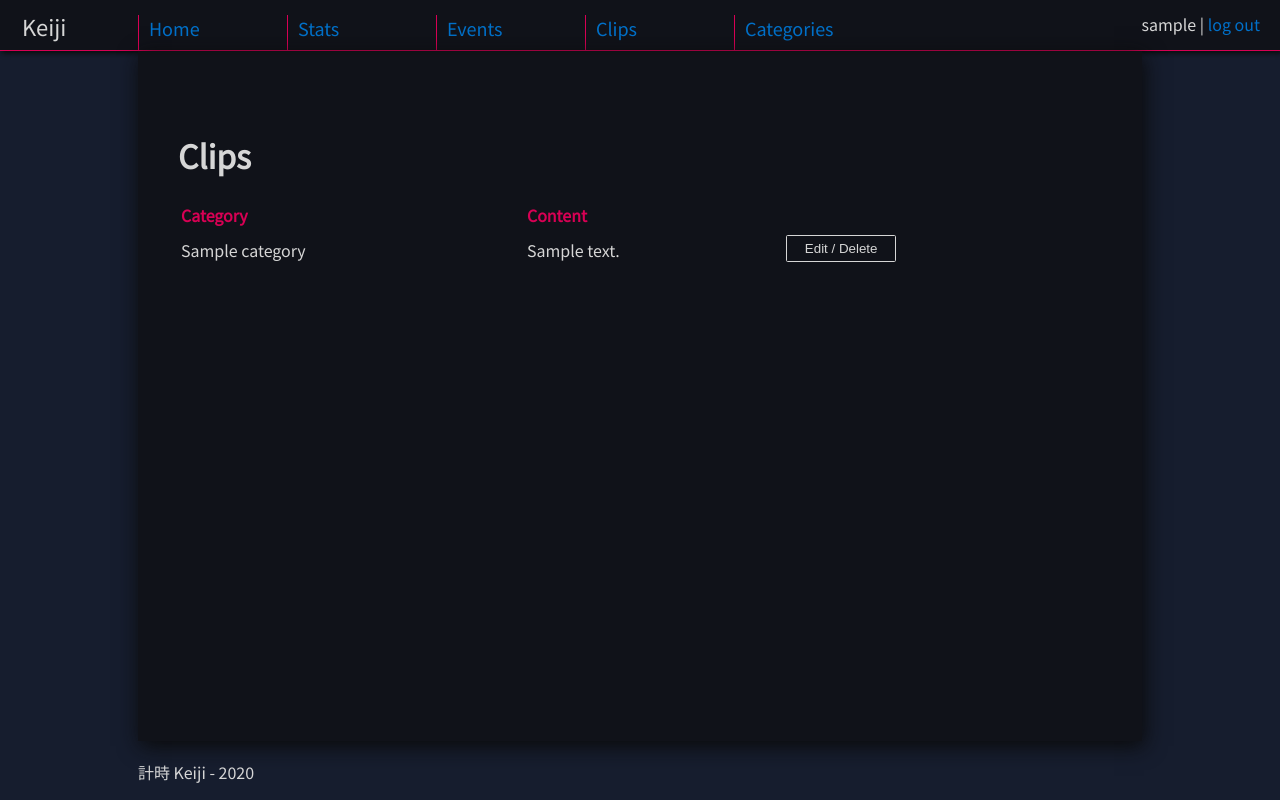
After one commit to CrescentKohana/keiji, a Flask app: page /clips in a window 1280 px wide. The commit adds this page. Run offline with Flask 2, Linux system fonts and the light colour scheme; a user stored in the database is signed in; tables that the repository leaves empty hold one stand-in row (values such as "Sample post").

Commit message:
Added Clips feature

```diff
--- /dev/null
+++ b/application/clips/forms.py
@@ -0,0 +1,25 @@
+from flask_wtf import FlaskForm
+from flask_login import current_user
+from wtforms import TextAreaField, validators
+from wtforms.ext.sqlalchemy.fields import QuerySelectField
+
+from application.categories import models
+
+
+class ClipForm(FlaskForm):
+    category_id = QuerySelectField(
+        "Category",
+        get_label="name",
+        query_factory=lambda: models.Category.query.filter_by(account_id=current_user.id)
+    )
+
+    content = TextAreaField(
+        "Content",
+        [
+            validators.Length(min=2, max=4096),
+            validators.data_required()
+        ]
+    )
+
+    class Meta:
+        csrf = False
--- /dev/null
+++ b/application/clips/models.py
@@ -0,0 +1,48 @@
+from application import db
+from application.models import Base
+
+from sqlalchemy import text
+
+
+class Clip(Base):
+    content = db.Column(
+        db.String(4096),
+        nullable=True
+    )
+
+    category_id = db.Column(
+        db.Integer,
+        db.ForeignKey('category.id'),
+        nullable=False
+    )
+
+    def __repr__(self):
+        return str(self.id)
+
+    def __init__(self, category_id, content):
+        self.category_id = category_id
+        self.content = content
+
+    @staticmethod
+    def find_clips_user_has_permissions_to(current_user_id):
+        query = text("SELECT CL.id, CL.date_created, CL.date_modified, CL.content, CL.category_id "
+                     "FROM Clip as CL "
+                     "LEFT JOIN Category as C "
+                     "ON C.id = CL.category_id "
+                     "WHERE (C.account_id = :user_id) "
+                     "GROUP BY CL.id",
+                     current_user_id).params(user_id=current_user_id)
+
+        return db.engine.execute(query)
+
+    @staticmethod
+    def get_clip_owner(clip_id):
+        query = text("SELECT C.account_id "
+                     "FROM Category as C "
+                     "LEFT JOIN Clip as CL "
+                     "ON C.id = CL.category_id "
+                     "WHERE (CL.id = :clid) "
+                     "GROUP BY CL.id",
+                     clip_id).params(clid=clip_id)
+
+        return db.engine.execute(query).first().items()[0][1]
--- /dev/null
+++ b/application/clips/views.py
@@ -0,0 +1,77 @@
+from flask import redirect, render_template, request, url_for
+from flask_login import login_required, current_user
+
+from application import app, db
+from application.clips.models import Clip
+from application.clips.forms import ClipForm
+
+from application.categories.models import Category
+
+
+@app.route("/clips", methods=["GET", "POST"])
+@login_required
+def clips_index():
+    return render_template(
+        "clips/list.html",
+        clips=list(Clip.find_clips_user_has_permissions_to(current_user.id)),
+        category=Category.query.filter(Category.id == Clip.category_id).first(),
+        form=ClipForm()
+    )
+
+
+@app.route("/clips/new")
+@login_required
+def clips_form():
+    return render_template("clips/new.html", form=ClipForm())
+
+
+@app.route("/clips/<clip_id>/edit", methods=["POST"])
+@login_required
+def clips_edit(clip_id):
+    if Clip.get_clip_owner(clip_id) == current_user.id:
+        form = ClipForm(request.form)
+
+        if not form.validate():
+            form.content.data = ""
+            return render_template(
+                "clips/list.html",
+                clips=list(Clip.find_clips_user_has_permissions_to(current_user.id)),
+                category=Category.query.filter(Category.id == Clip.category_id).first(),
+                form=form
+            )
+
+        c = Clip.query.get(clip_id)
+
+        c.category_id = form.category_id.data.id
+        c.content = form.content.data
+        db.session().commit()
+
+    return redirect(url_for("clips_index"))
+
+
+@app.route("/clips/<clip_id>/delete", methods=["POST"])
+@login_required
+def clips_delete(clip_id):
+    if Clip.get_clip_owner(clip_id) == current_user.id:
+        c = Clip.query.get(clip_id)
+
+        db.session.delete(c)
+        db.session().commit()
+
+    return redirect(url_for("clips_index"))
+
+
+@app.route("/clips/", methods=["POST"])
+@login_required
+def clips_create():
+    form = ClipForm(request.form)
+
+    if not form.validate():
+        return render_template("clips/new.html", form=form)
+
+    c = Clip(request.form['category_id'], request.form['content'])
+
+    db.session().add(c)
+    db.session().commit()
+
+    return redirect(url_for("clips_index"))
--- a/application/events/models.py
+++ b/application/events/models.py
@@ -39,8 +39,7 @@ class Event(Base):
                      "GROUP BY E.id",
                      current_user_id).params(user_id=current_user_id)
 
-        result = db.engine.execute(query)
-        return result
+        return db.engine.execute(query)
 
     @staticmethod
     def get_event_owner(event_id):
@@ -52,5 +51,4 @@ class Event(Base):
                      "GROUP BY E.id",
                      event_id).params(eid=event_id)
 
-        result = db.engine.execute(query)
-        return result
+        return db.engine.execute(query).first().items()[0][1]
--- a/application/static/css/style.css
+++ b/application/static/css/style.css
@@ -24,7 +24,7 @@ body {
   box-shadow: 2px 2px 5px #0a0a0a;
 }
 
-#content {
+#main_content {
   margin: 0 calc(10% + 10px) 0 calc(10% + 10px);
   padding: 60px 40px 40px 40px;
   min-height: calc(100vh - 210px);
--- /dev/null
+++ b/application/templates/clips/list.html
@@ -0,0 +1,83 @@
+{% extends "layout.html" %}
+
+{% block body %}
+  <h1>Clips</h1>
+  <table>
+    <tr class="label">
+      <th>{{ form.category_id.label }}</th>
+      <th>{{ form.content.label }}</th>
+    </tr>
+
+    {% for clip in clips %}
+    <tr class="item">
+      <td>{{ category.query.filter_by(id=clip.category_id).first().name }}</td>
+      <td>{{ clip.content }}</td>
+
+      <td>
+        <button style="width: 110px;" id="edit-button-{{ clip.id }}" class="edit button" onclick="show_edit({{ clip.id }})">
+          Edit / Delete
+        </button>
+      </td>
+
+    </tr>
+    {% endfor %}
+  </table>
+  <br>
+
+  {% for clip in clips %}
+    <div style="display: none" id="edit-{{ clip.id }}" class="edit">
+      <form method="POST" action="{{ url_for('clips_edit', clip_id=clip.id) }}">
+
+      <div class="edit-element">
+        <div>{{ form.category_id.label }}</div>
+        <div>{{ form.category_id }}</div>
+        <ul>
+          {% for error in form.category_id.errors %}
+            <li>{{ error }}</li>
+          {% endfor %}
+        </ul>
+      </div>
+      <br>
+      <div class="edit-element">
+        <div>{{ form.content.label }}</div>
+        <div>{{ form.content }}</div>
+        <ul>
+          {% for error in form.content.errors %}
+            <li>{{ error }}</li>
+          {% endfor %}
+        </ul>
+      </div>
+
+      <br><input class="button edit-element" type="submit" value="Save"/>
+      </form>
+
+      <form method="POST" action="{{ url_for('clips_delete', clip_id=clip.id) }}">
+        <input class="button" type="submit" value="Delete"/>
+      </form>
+
+    </div>
+  {% endfor %}
+
+  <script>
+      function show_edit(id) {
+          const e = document.getElementById(`edit-${id}`);
+          const eClasses = document.getElementsByClassName(`edit`);
+
+          if (e.style.display === "none") {
+              for (const eClass of eClasses) {
+                  eClass.style.display = "none";
+              }
+
+              document.getElementById(`edit-button-${id}`).style.display = 'Block';
+              document.getElementById(`edit-button-${id}`).innerText = 'Cancel';
+              e.style.display = "block";
+          } else {
+              document.getElementById(`edit-button-${id}`).innerText = 'Edit / Delete';
+              e.style.display = "none";
+              document.body.innerHTML += '<form id="cancel-edit" action="{{ url_for('clips_index')}}" ' +
+                  'method="post"><input class="button" type="hidden"></form>';
+              document.getElementById("cancel-edit").submit();
+          }
+      }
+  </script>
+{% endblock %}
--- a/application/templates/layout.html
+++ b/application/templates/layout.html
@@ -20,14 +20,12 @@
         <li><a href="{{ url_for('events_form') }}">Add</a></li>
       </ul>
     </li>
-    <!--
-    <li><a href="#">Clips</a>
+    <li><a href="{{ url_for('clips_index') }}">Clips</a>
       <ul>
-        <li><a href="#">List</a></li>
-        <li><a href="#">Add</a></li>
+        <li><a href="{{ url_for('clips_index') }}">List</a></li>
+        <li><a href="{{ url_for('clips_form') }}">Add</a></li>
       </ul>
     </li>
-    -->
     <li><a href="{{ url_for('categories_index') }}">Categories</a>
       <ul>
         <li><a href="{{ url_for('categories_index') }}">List</a></li>
@@ -48,7 +46,7 @@
   </span>
 </div>
 
-<div id="content">
+<div id="main_content">
   {% block body %}
   {% endblock %}
 </div>
```
Also changed, not shown: application/__init__.py (+5 -4 lines), application/templates/clips/new.html (added, +36 -0 lines), 1 other file.
